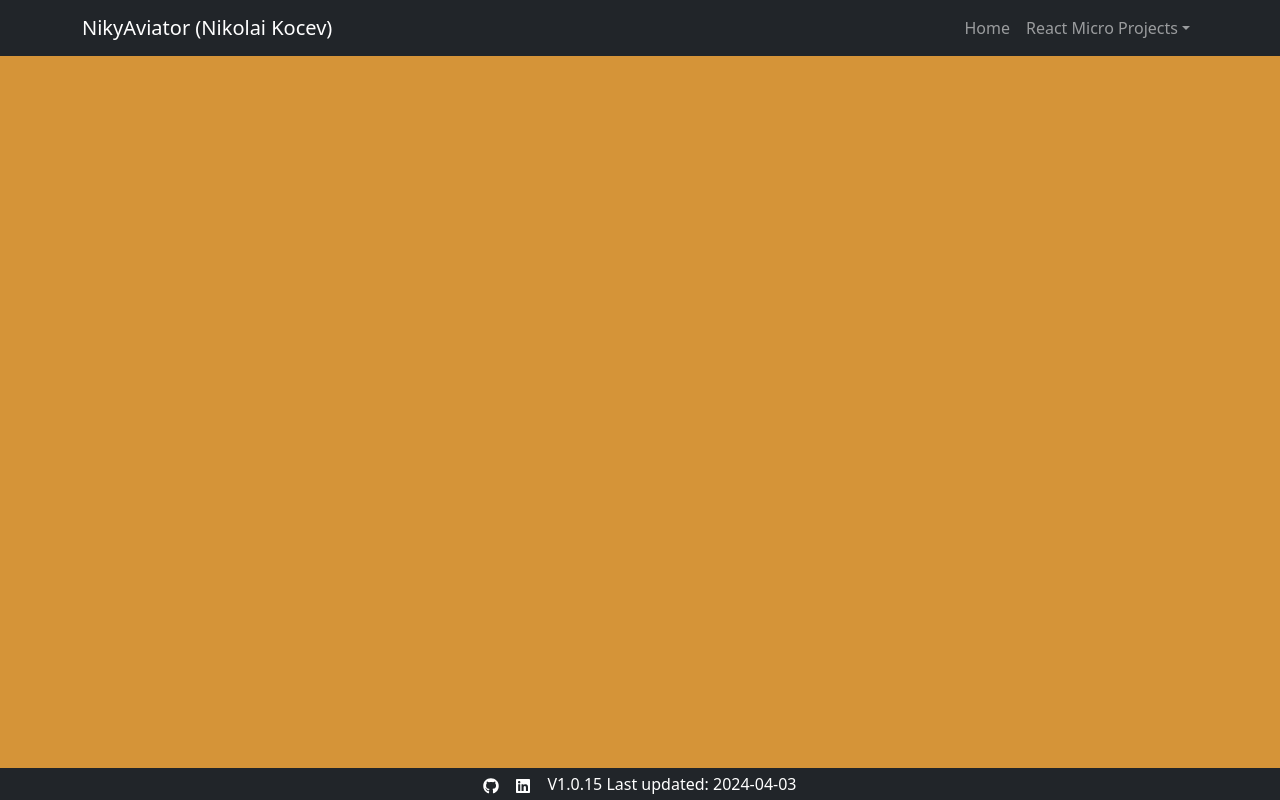
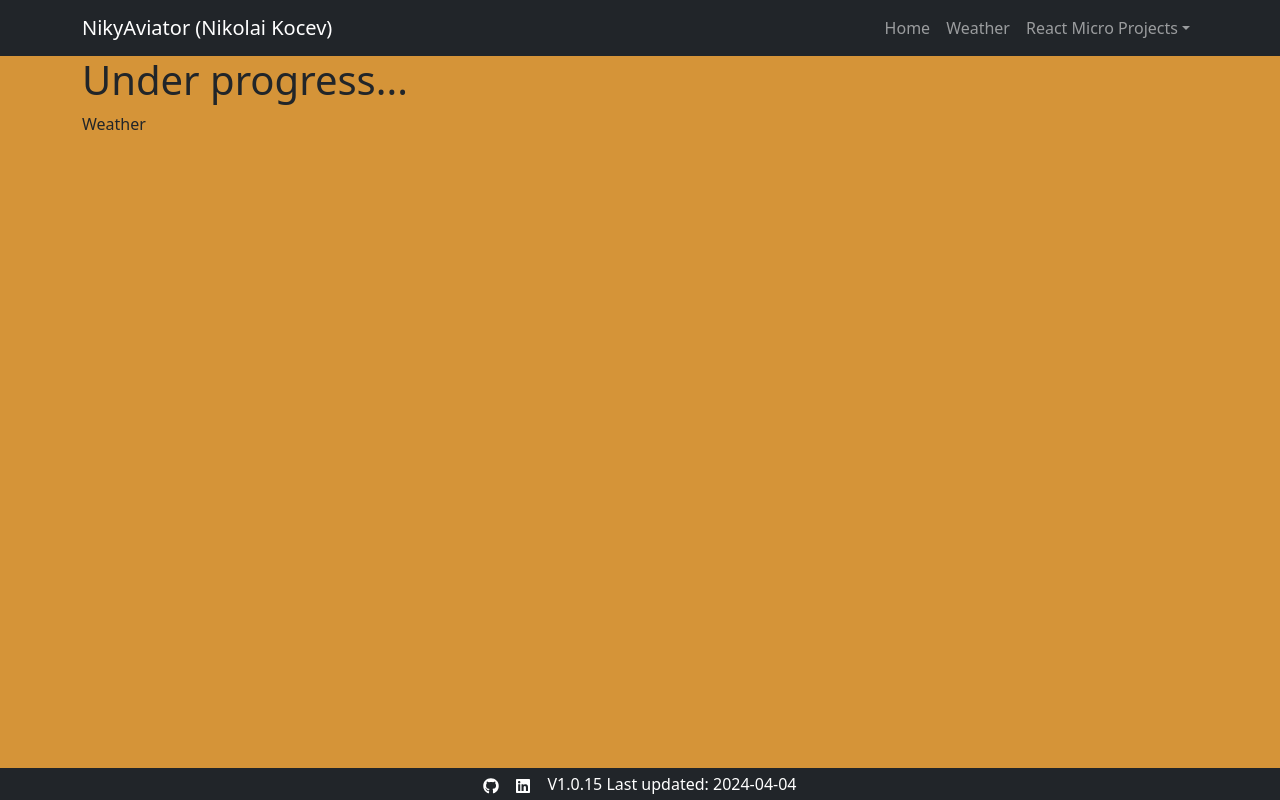
Before and after one commit to NikyAviator/nikolaikocev, a React (Vite) app in the folder frontend/: page /weather in a window 1280 px wide. Built offline with nearby package versions, Linux system fonts and the light colour scheme; a web font is replaced by a local one.

Commit message:
Weather app mounted and routed.

```diff
--- a/frontend/src/App.jsx
+++ b/frontend/src/App.jsx
@@ -18,6 +18,7 @@ import FeatureFlagPage from './Pages/FeatureFlagPage.jsx';
 import CustomHooksPage from './Pages/CustomHooksPage.jsx';
 import ScrollToTopAndBottomPage from './Pages/ScrollToTopAndBottomPage.jsx';
 import ScrollToSectionPage from './Pages/ScrollToSectionPage.jsx';
+import WeatherPage from './Pages/WeatherPage.jsx';
 function App() {
   return (
     <>
@@ -46,6 +47,7 @@ function App() {
               element={<ScrollToTopAndBottomPage />}
             />
             <Route path='/scrolltosection' element={<ScrollToSectionPage />} />
+            <Route path='/weather' element={<WeatherPage />} />
           </Routes>
         </main>
         <footer>
--- a/frontend/src/Components/Footer.jsx
+++ b/frontend/src/Components/Footer.jsx
@@ -29,7 +29,7 @@ const Footer = () => {
             <FaLinkedin size='1em' />
           </a>
         </div>
-        <span className='mx-2'>V1.0.15 Last updated: 2024-04-03</span>
+        <span className='mx-2'>V1.0.15 Last updated: 2024-04-04</span>
       </div>
     </footer>
   );
--- a/frontend/src/Components/Header.jsx
+++ b/frontend/src/Components/Header.jsx
@@ -13,7 +13,7 @@ function Header() {
         <Navbar.Collapse id='basic-navbar-nav'>
           <Nav className='ms-auto'>
             <Nav.Link href='/'>Home</Nav.Link>
-
+            <Nav.Link href='/weather'>Weather</Nav.Link>
             <NavDropdown title='React Micro Projects' id='basic-nav-dropdown'>
               <NavDropdown.Item href='/randomcolor'>
                 Random Color
--- /dev/null
+++ b/frontend/src/Pages/WeatherPage.jsx
@@ -0,0 +1,14 @@
+import '../scss/styles.scss';
+import Container from 'react-bootstrap/Container';
+import Weather from '../Components/weather-app/weather/Weather';
+
+const WeatherPage = () => {
+  return (
+    <Container>
+      <h1>Under progress...</h1>
+      <Weather />
+    </Container>
+  );
+};
+
+export default WeatherPage;
```
Also changed, not shown: frontend/src/Components/weather-app/search/Search.jsx (added, +7 -0 lines).
